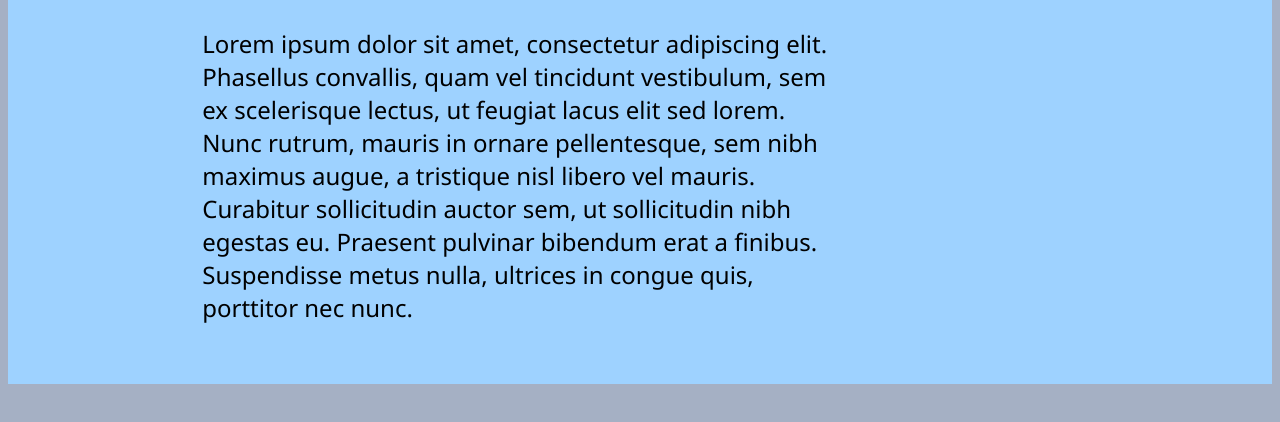
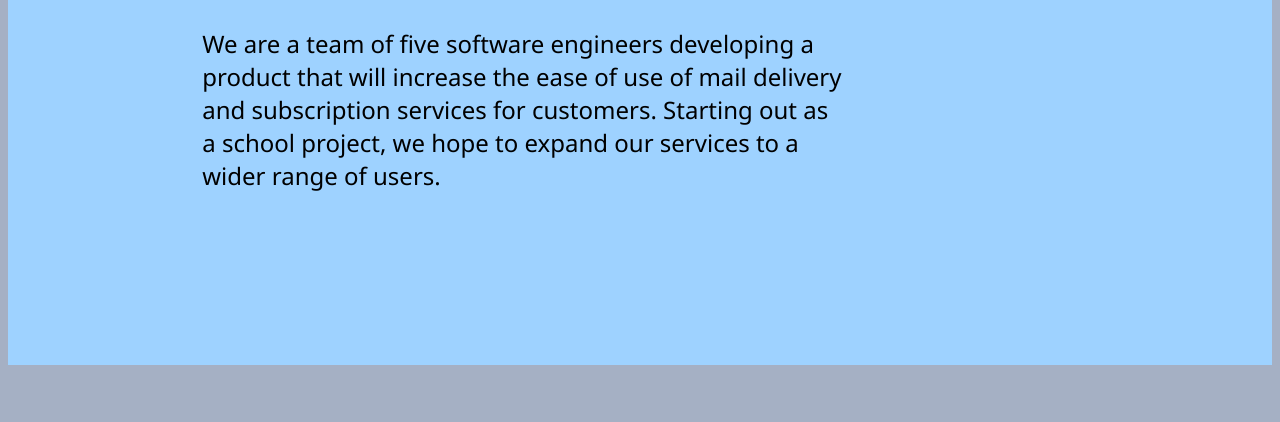
Before and after one commit to FloWays/FloWays.github.io, a plain HTML site: page Website code/aboutus.html in a window 1280 px wide. Shown: the part 294-716 px from the top of the page. Drawn offline with Linux system fonts and the light colour scheme.

Commit message:
Update Website code/aboutus.html

```diff
--- a/Website code/aboutus.html
+++ b/Website code/aboutus.html
@@ -45,11 +45,8 @@
 
 			<h2>About the team</h2>
 
-			<p>Lorem ipsum dolor sit amet, consectetur adipiscing elit.
-			Phasellus convallis, quam vel tincidunt vestibulum, sem ex scelerisque lectus, ut feugiat lacus elit sed lorem.
-			Nunc rutrum, mauris in ornare pellentesque, sem nibh maximus augue, a tristique nisl libero vel mauris.
-			Curabitur sollicitudin auctor sem, ut sollicitudin nibh egestas eu. Praesent pulvinar bibendum erat a finibus.
-			Suspendisse metus nulla, ultrices in congue quis, porttitor nec nunc.</p>
+			<p>We are a team of five software engineers developing a product that will increase the ease of use of mail delivery and subscription services for customers.
+			Starting out as a school project, we hope to expand our services to a wider range of users. </p>
 
 			<br/>
 
```
